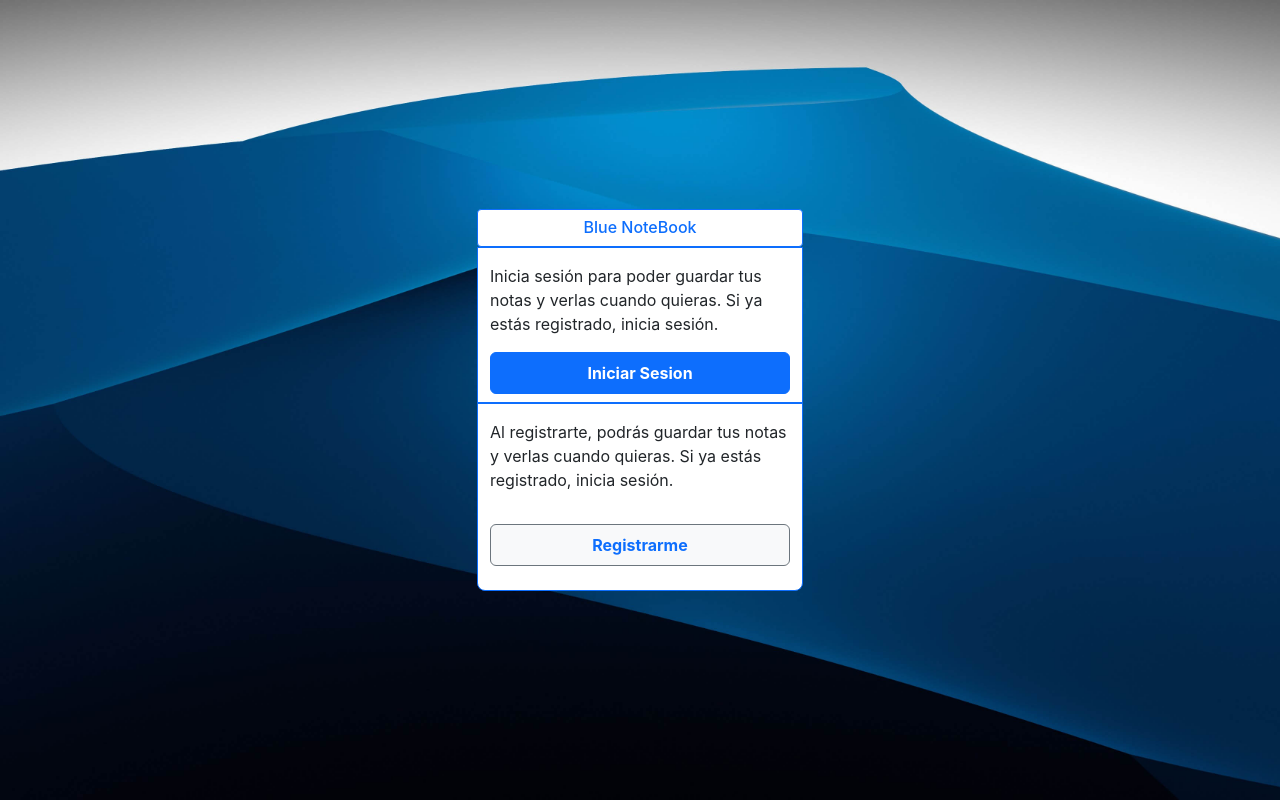
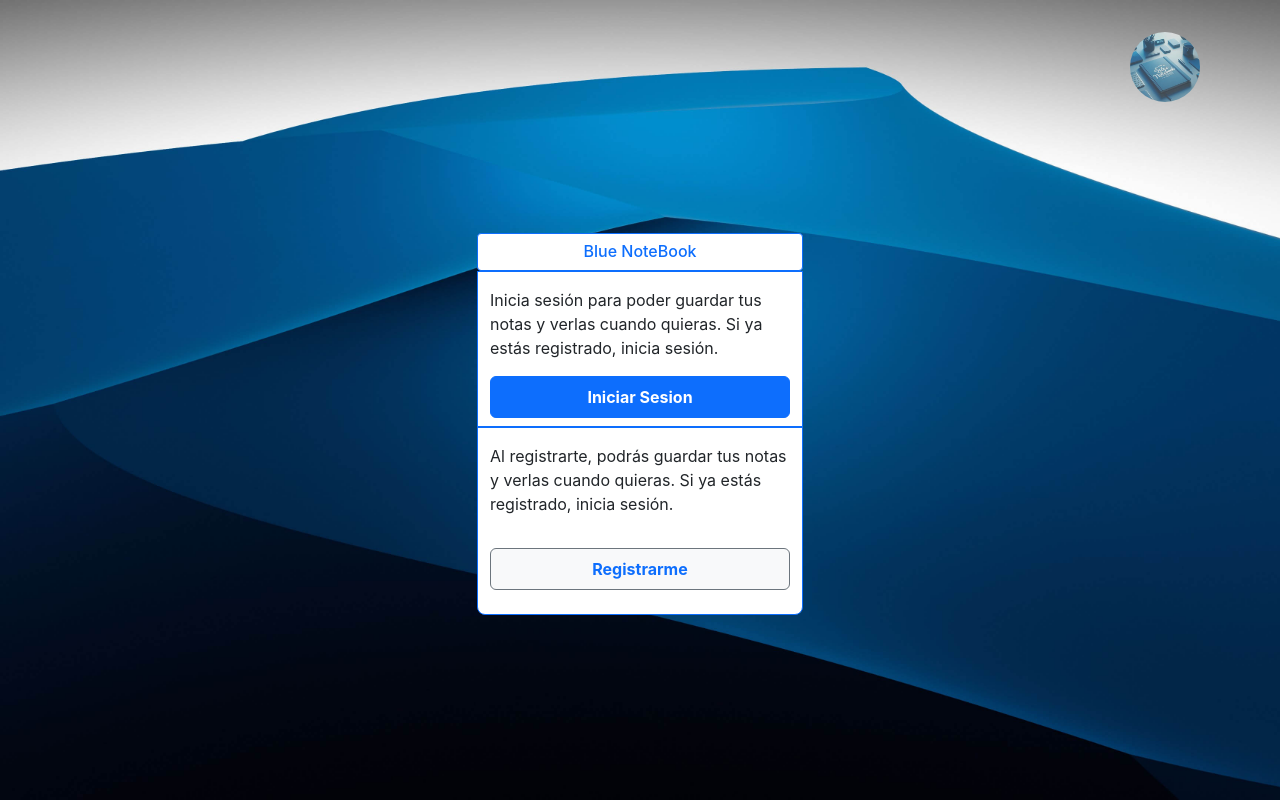
Before and after one commit to Julianjg21/Blue_NoteBook, a React (Create React App) app in the folder client/: page /main in a window 1280 px wide. Built offline with nearby package versions, Linux system fonts and the light colour scheme; no server answers.

Commit message:
feat: add background image and adjust design on the login page

```diff
--- a/client/src/pages/LoginPage.jsx
+++ b/client/src/pages/LoginPage.jsx
@@ -5,6 +5,7 @@ import LoginForm from "../components/login/LoginForm";
 import RegisterForm from "../components/login/RegisterForm";
 import { Routes, Route, useNavigate } from "react-router-dom";
 import ResetPassword from "../components/login/resetPassword/ResetPassword";
+import bluenotebook3 from "../assets/bluenotebook3.jpg"
 function LoginPage() {
   const { component } = useContext(RenderContext);
 
@@ -24,10 +25,12 @@ function LoginPage() {
 
   return (
     <div className="background-image align-content-center overflow-hidden">
+
+      <img src={bluenotebook3} alt="bluenotebook " className=" bluenotebook-jpg" />
       <div className="row ">
-        <div className="col-1 col-md-3"></div>
+        <div className="col-1 col-md-1 col-lg-3"></div>
         {/*The received component is rendered in the global state */}
-        <div className="col-10 col-md-6 mb-md-5 ">
+        <div className="col-10 col-md-10 col-lg-6  ">
           <Routes>
             <Route path="/register" element={<RegisterForm />} />
             <Route path="/ResetPassword" element={<ResetPassword />} />
@@ -35,7 +38,7 @@ function LoginPage() {
             <Route path="/" element={<AuthContainer />} />
           </Routes>
         </div>
-        <div className="col-1 col-3"></div>
+        <div className="col-1 cold-md-1 col-lg-3"></div>
       </div>
     </div>
   );
```
